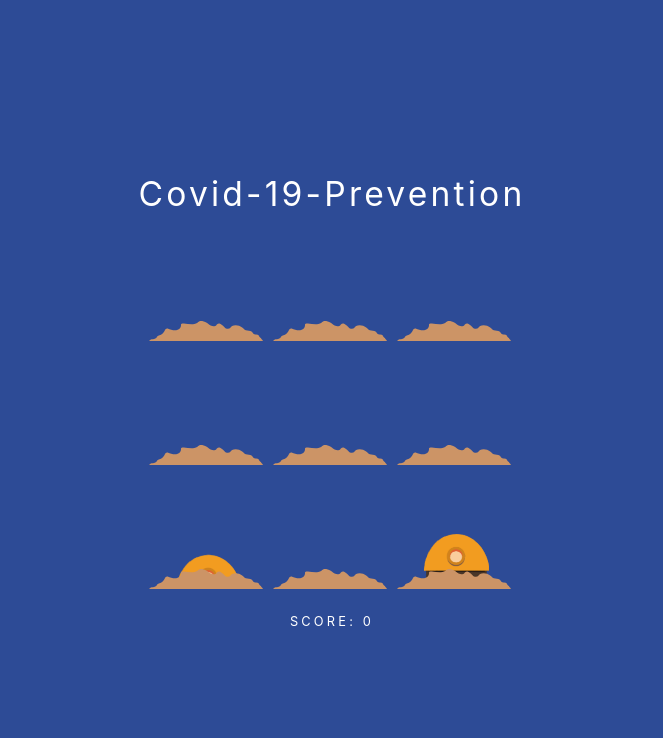
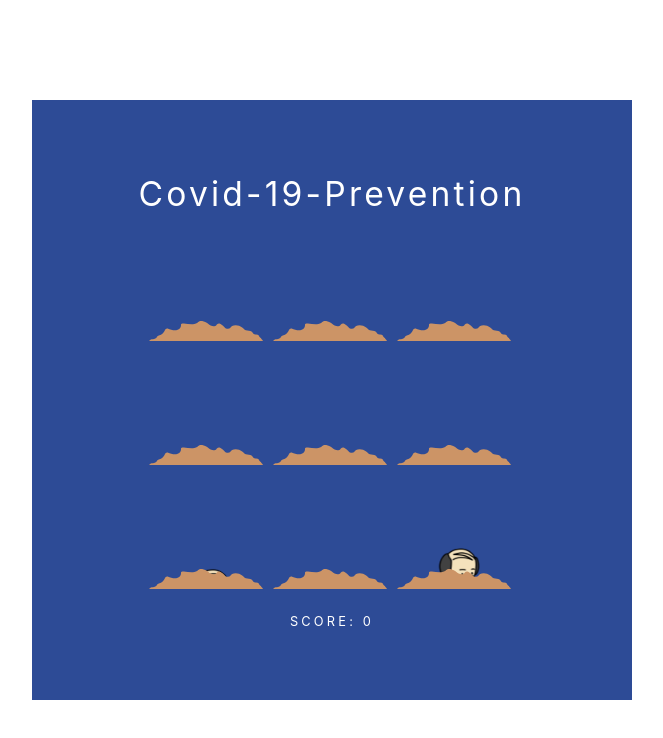
Before and after one commit to leesiri/covid-19-prevention, a React (Create React App) app: page / in a window 1280 px wide. Both pictures are taken after a click on the button "Start Game". Shown: the top 738 px of the page, without its empty margins (308-971 px from the left). Built offline with nearby package versions, Linux system fonts and the light colour scheme; the HTML template or start-up script is replaced by a standard one.

Commit message:
[cnp004] 1차 완성

```diff
--- a/src/App.css
+++ b/src/App.css
@@ -1,6 +1,6 @@
 body,
 html {
-  background-color: #2d4b96;
+  background-color: white;
   -webkit-tap-highlight-color: transparent;
 }
 
@@ -13,6 +13,18 @@ html {
   justify-content: center;
   flex-wrap: wrap;
   height: 90vh;
+}
+
+.flash-game {
+  width: 600px;
+  height: 600px;
+  background-color: #2d4b96;
+  text-align: center;
+  display: -webkit-flex;
+  -webkit-align-items: center;
+  flex-direction: row;
+  justify-content: center;
+  flex-wrap: wrap;
 }
 
 .game {
@@ -39,8 +51,8 @@ html {
 }
 
 .board {
-  width: 100%;
-  height: 100%;
+  width: 150%;
+  height: 150%;
   text-align: center;
   display: -webkit-flex;
   -webkit-align-items: center;
@@ -70,7 +82,43 @@ html {
 }
 
 .game__mole {
-  background-image: url(image/mole.png);
+  background-image: url(image/mask-man-left.png);
+  background-repeat: no-repeat;
+  background-position: top;
+  height: 100%;
+  transform: translate(0, 50%);
+  transition: all 0.4s;
+  cursor: pointer;
+}
+.game__cross {
+  background-image: url(image/smash.svg);
+  background-repeat: no-repeat;
+  background-position: center;
+  background-size: 60px;
+  width: 100%;
+  height: 100%;
+}
+
+.game__mole1 {
+  background-image: url(image/mask-man-left.png);
+  background-repeat: no-repeat;
+  background-position: top;
+  height: 100%;
+  transform: translate(0, 50%);
+  transition: all 0.4s;
+  cursor: pointer;
+}
+.game__cross1 {
+  background-image: url(image/angry-man-left.png);
+  background-repeat: no-repeat;
+  background-position: center;
+  background-size: 60px;
+  width: 100%;
+  height: 100%;
+}
+
+.game__mole2 {
+  background-image: url(image/none-man-left.png);
   background-size: 50px;
   background-repeat: no-repeat;
   background-position: top;
@@ -79,17 +127,16 @@ html {
   transition: all 0.4s;
   cursor: pointer;
 }
-
-.game__whack {
+.game__cross2 {
+  background-image: url(image/mask-man-left.png);
+  background-repeat: no-repeat;
+  background-position: center;
+  background-size: 60px;
   width: 100%;
   height: 100%;
 }
 
-.game__cross {
-  background-image: url(image/smash.svg);
-  background-repeat: no-repeat;
-  background-position: center;
-  background-size: 60px;
+.game__whack {
   width: 100%;
   height: 100%;
 }
@@ -102,11 +149,10 @@ html {
   font-size: 1rem;
   padding: 0.6rem 0.6rem 0.7rem 0.6rem;
   color: white;
-  border: 2px solid #fcb942;
+  border: 2px solid bisque;
   background: none;
   border-radius: 5px;
   cursor: pointer;
-  font-family: 'Amaranth', sans-serif;
   letter-spacing: 0.13rem;
 }
 
@@ -148,8 +194,11 @@ html {
     height: 100vh;
   }
 
-  .game__mole {
-    background-size: 60px;
+  .game__mole1 {
+    background-size: 100px;
+  }
+  .game__mole2 {
+    background-size: 100px;
   }
 }
 
@@ -163,16 +212,22 @@ html {
     margin: 70px 0 -10px 0;
   }
 
-  .game__cross {
-    background-size: 75px;
+  .game__cross1 {
+    background-size: 100px;
+  }
+  .game__cross2 {
+    background-size: 100px;
   }
 
   .game {
     width: 400px;
   }
 
-  .game__mole {
-    background-size: 65px;
+  .game__mole1 {
+    background-size: 100px;
+  }
+  .game__mole2 {
+    background-size: 100px;
   }
 
   .game__hole {
--- a/src/App.tsx
+++ b/src/App.tsx
@@ -1,7 +1,5 @@
-import React, { useState, useRef } from 'react';
+import React, { useState } from 'react';
 import './App.css';
-// @ts-ignore
-import anime from 'animejs';
 import Subway from './Components/Subway';
 import GameOver from './Components/GameOver';
 import StartButton from './Components/StartButton';
@@ -30,21 +28,6 @@ function App() {
   const [gameOver, setGameOver] = useState('none');
   const [buttonDisplay, setButtonDisplay] = useState('inline-block');
   const [titleMargin, setTitleMargin] = useState('15px');
-
-  const gameOverRef = useRef(null);
-
-  function animate(el: any) {
-    anime({
-      targets: el,
-      direction: 'alternate',
-      loop: true,
-      easing: 'easeInQuad',
-      duration: 1600,
-      scale: function (el: any, i: any, l: any) {
-        return l - i + 0.08;
-      },
-    });
-  }
 
   function timeOut(num: number) {
     if (gameHasStarted) {
@@ -79,7 +62,6 @@ function App() {
           setButtonMessage('Play Again');
           setButtonDisplay('inline-block');
           setTitleMargin('15px');
-          animate(gameOverRef);
         }, 850);
       }
     }, 700);
@@ -88,7 +70,6 @@ function App() {
   function clearMoles() {
     for (let value in state) {
       if (!isNaN(Number(value))) {
-        //다시볼것
         setState({
           ...state,
           [value]: 'translate(0, 110%)',
@@ -104,7 +85,6 @@ function App() {
       return;
     }
     clearMoles();
-    //다시볼것
     setState({
       ...state,
       [activeMole]: 'translate(0, 15%)',
@@ -123,13 +103,13 @@ function App() {
       return;
     }
     let target = e.target;
-    target.parentNode.classList.add('game__cross');
+    target.parentNode.classList.add('game__cross1');
     target.classList.add('no-background');
     lockOutClick();
     setMoleHasBeenWhacked(true);
     setScore(parseInt(String(score), 10) + 1);
     window.setTimeout(function () {
-      target.parentNode.classList.remove('game__cross');
+      target.parentNode.classList.remove('game__cross1');
       target.classList.remove('no-background');
     }, 500);
   }
@@ -138,8 +118,14 @@ function App() {
     let holes = [];
     for (let i = 1; i <= 9; i++) {
       holes.push(
+        <Subway
+          onClick={addToScore}
           // @ts-ignore
-        <Subway onClick={addToScore} holeNumber={state[i]} display={display} />
+          holeNumber={state[i]}
+          display={display}
+          maskFlag={1}
+          key={i}
+        />
       );
     }
     return <div className="board">{holes}</div>;
@@ -148,12 +134,13 @@ function App() {
   return (
     <div className="App">
       <div className="main-container">
+        <div className={'flash-game'}>
           <div className="game">
             <h1 className="game__title" style={{ margin: titleMargin }}>
               Covid-19-Prevention
             </h1>
             <GameOver score={score} gameOver={gameOver} />
-          <div ref={gameOverRef} className="game__button-container">
+            <div className="game__button-container">
               <StartButton
                 buttonDisplay={buttonDisplay}
                 buttonMessage={buttonMessage}
@@ -165,7 +152,12 @@ function App() {
           </div>
         </div>
       </div>
+    </div>
   );
 }
 
 export default App;
+
+// 9개의 구멍을 만든다 (컴포넌트)
+// 시작 버튼 누르면 0.7초마다 랜덤숫자(1~9)를 생성해 해당 컴포넌트를 올리고 다른 컴포넌트를 내린다.
+// 15번이 반복되면 end
--- a/src/Components/GameOver.tsx
+++ b/src/Components/GameOver.tsx
@@ -1,11 +1,16 @@
 import React from 'react';
 
-export default function GameOver({gameOver,score}: {gameOver:string,score:number}) {
-
+export default function GameOver({
+  gameOver,
+  score,
+}: {
+  gameOver: string;
+  score: number;
+}) {
   return (
     <div className="game__game-over" style={{ display: gameOver }}>
-      <h1 className="game__game-over-header" >GAME OVER!</h1>
-      <p className="game__you-scored">You scored { score }/15</p>
+      <h1 className="game__game-over-header">GAME OVER!</h1>
+      <p className="game__you-scored">You scored {score}</p>
     </div>
-  )
+  );
 }
--- a/src/Components/Subway.tsx
+++ b/src/Components/Subway.tsx
@@ -1,19 +1,29 @@
 import React from 'react';
+import noneBoyLeft from '../image/none-boy-left.png';
+
+let randNum: number = 0;
+function setRandNum() {
+  randNum = Math.ceil(Math.random() * 2);
+}
 
 export default function Subway({
   holeNumber,
   display,
   onClick,
+  maskFlag,
 }: {
   holeNumber: string;
   display: string;
   onClick: any;
+  maskFlag: number;
 }) {
+  setRandNum();
+
   return (
     <div className="game__hole" style={{ display: display }}>
       <div className="game__whack">
         <div
-          className={'game__mole'}
+          className={'game__mole' + 1}
           onClick={onClick}
           style={{ WebkitTransform: holeNumber }}
         />
```
Lines whose indentation alone changed are shown as unchanged.
